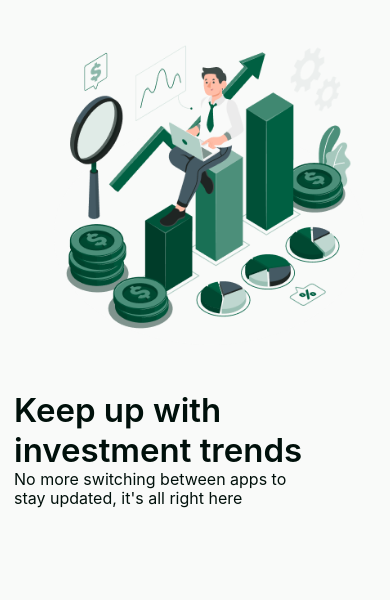
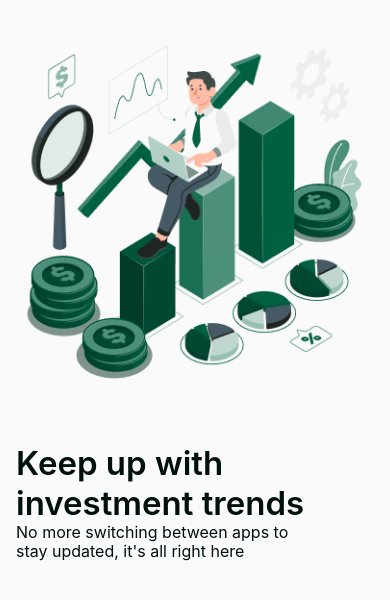
Before and after one commit to debugtitan/mercatus, a React Native app: screen /auth-login in a window 390 px wide. Shown: the top 600 px of the page. Built offline with nearby package versions, Linux system fonts and the light colour scheme; what react-native-system-navigation-bar would draw is missing.

Commit message:
pushing to header component

```diff
--- a/AppLayout.tsx
+++ b/AppLayout.tsx
@@ -1,5 +1,5 @@
 import React from 'react';
-import { SafeAreaView, View, StatusBar } from 'react-native';
+import { SafeAreaView, StatusBar } from 'react-native';
 import { LayoutProps, Styles, DARK, LIGHT } from './constants';
 import { useTheme } from './components';
 
@@ -16,7 +16,7 @@ export const PageLayout: React.FC<LayoutProps> = ({
         barStyle={isDarkMode ? 'light-content' : 'dark-content'}
         backgroundColor={theme.BACKGROUND}
       />
-      <View style={{ marginHorizontal: 14 }}>{children}</View>
+      {children}
     </SafeAreaView>
   );
 };
--- a/components/onboard/Page.js
+++ b/components/onboard/Page.js
@@ -8,7 +8,7 @@ export default function ({
   subtitleStyles,
 }) {
   const width = Dimensions.get('window').width;
-  console.log(pageData.titleContainerStyle);
+  //console.log(pageData.titleContainerStyle);
   function ImageComponent() {
     if (pageData.imageComponent) {
       return pageData.imageComponent;
@@ -22,8 +22,13 @@ export default function ({
         <ImageComponent />
       </View>
 
-      <View style={pageData.titleContainerStyle ?? styles.titleContainerStyles}>
-        <Text style={titleStyles ?? styles.titleStyles}>{pageData?.title}</Text>
+      <View style={{ paddingHorizontal: 16 }}>
+        <View
+          style={pageData.titleContainerStyle ?? styles.titleContainerStyles}
+        >
+          <Text style={titleStyles ?? styles.titleStyles}>
+            {pageData?.title}
+          </Text>
         </View>
 
         <View
@@ -34,6 +39,7 @@ export default function ({
           <Text style={subtitleStyles ?? styles.subtitleStyles}>
             {pageData?.subtitle}
           </Text>
+        </View>
       </View>
     </View>
   );
--- a/constants/Medias.js
+++ b/constants/Medias.js
@@ -1,5 +1,5 @@
 import React from 'react';
-import { Image } from 'react-native';
+import { Image, StyleSheet } from 'react-native';
 import { useTheme } from '../components';
 
 export const IMAGES = {
@@ -70,8 +70,8 @@ export const Onboarding1 = () => {
       }
       // eslint-disable-next-line react-native/no-inline-styles
       style={{
-        width: 310,
-        height: 300,
+        width: 364,
+        height: 353,
         marginVertical: 45,
       }}
     />
@@ -89,8 +89,8 @@ export const Onboarding2 = () => {
       }
       // eslint-disable-next-line react-native/no-inline-styles
       style={{
-        width: 310,
-        height: 315,
+        width: 344,
+        height: 350,
         marginVertical: 45,
       }}
     />
@@ -108,8 +108,8 @@ export const Onboarding3 = () => {
       }
       // eslint-disable-next-line react-native/no-inline-styles
       style={{
-        width: 310,
-        height: 315,
+        width: 354,
+        height: 345,
         marginVertical: 45,
       }}
     />
```
Lines whose indentation alone changed are shown as unchanged.
